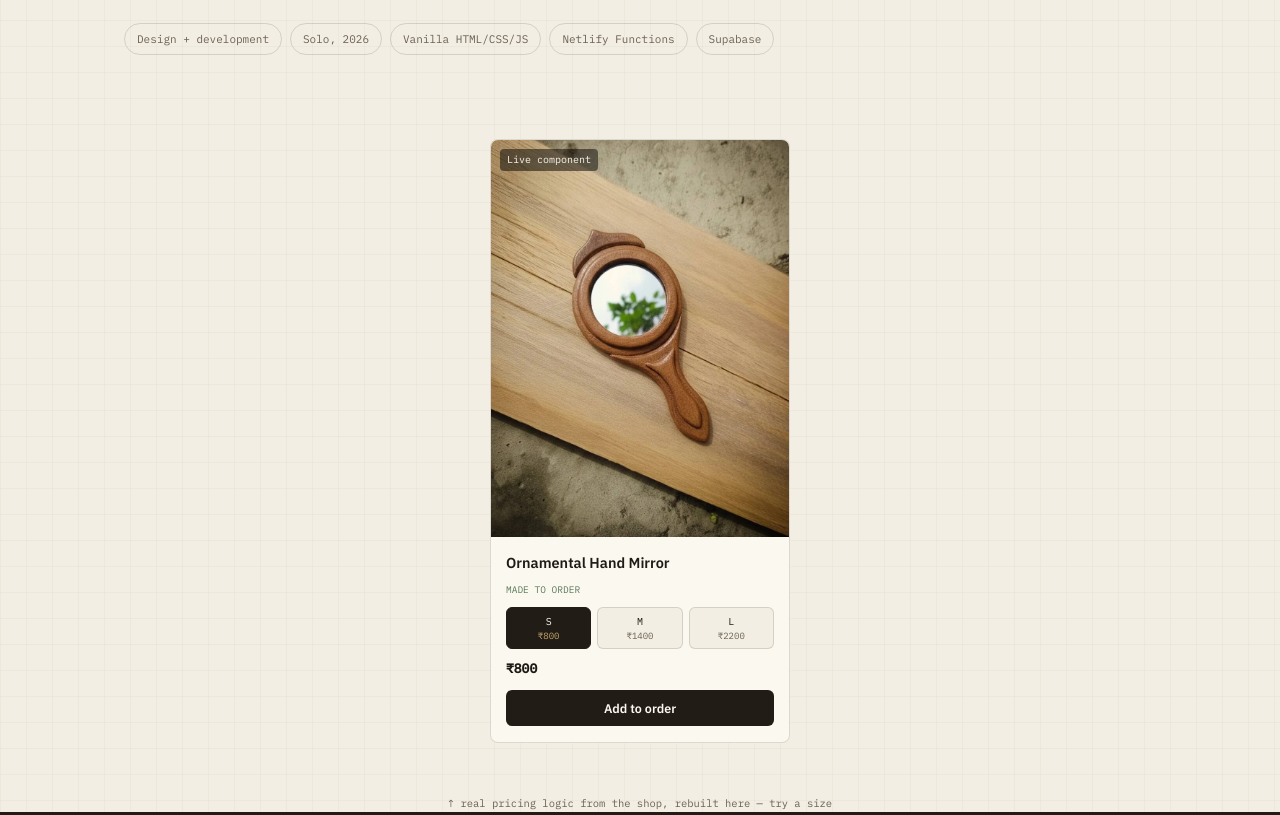
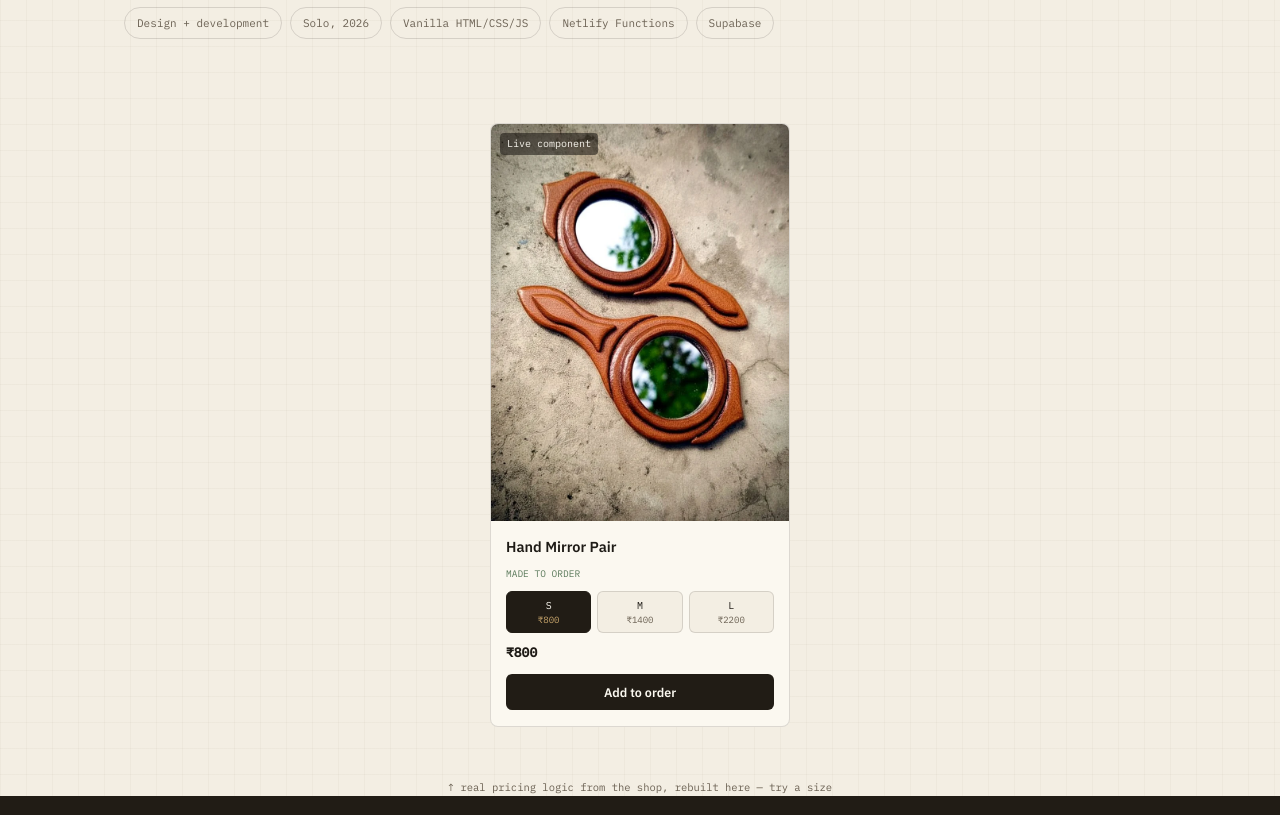
Before and after one commit to miniatureworksstudioin-coder/miniatureworksstudio, a website: page case-study.html in a window 1280 px wide. Shown: the part 500-1315 px from the top of the page. Drawn offline with Linux system fonts and the light colour scheme.

Commit message:
Update case study demo card with Hand Mirror Pair

```diff
--- a/case-study.html
+++ b/case-study.html
@@ -46,7 +46,7 @@ section{padding:64px 0}
 .nav-cta:hover{border-color:var(--brass);background:var(--cream)}
 
 /* ---------- HERO ---------- */
-.hero{padding:56px 0 0}
+.hero{padding:40px 0 0}
 .hero .wrap{display:grid;gap:40px}
 .hero h1{font-size:clamp(34px,6vw,58px);line-height:1.04;margin:14px 0 18px}
 .hero .lede{font-size:17px;color:var(--ink-soft);max-width:34rem}
@@ -182,10 +182,10 @@ footer .wrap{display:flex;flex-wrap:wrap;justify-content:space-between;gap:8px}
 <div class="demo-card">
 <div class="demo-figure">
 <span class="demo-tag">Live component</span>
-<img src="images/ornamental-hand-mirror.webp" alt="Ornamental Hand Mirror" style="width:100%;height:100%;object-fit:cover"/>
+<img src="images/hand-mirror-pair.webp" alt="Hand Mirror Pair" style="width:100%;height:100%;object-fit:cover"/>
 </div>
 <div class="demo-body">
-<div class="demo-name">Ornamental Hand Mirror</div>
+<div class="demo-name">Hand Mirror Pair</div>
 <span class="demo-made">MADE TO ORDER</span>
 <div class="demo-sizes" id="demoSizes">
 <button class="demo-size active" data-price="800">S<span>&#8377;800</span></button>
```
Also changed, not shown: images/hand-mirror-oak-grain - Copy.webp (added), images/hand-mirror-pair - Copy.webp (added).
